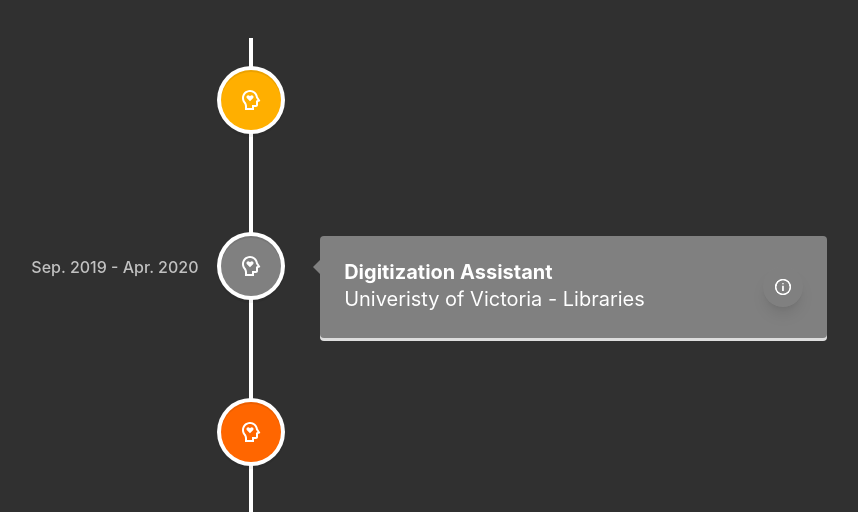
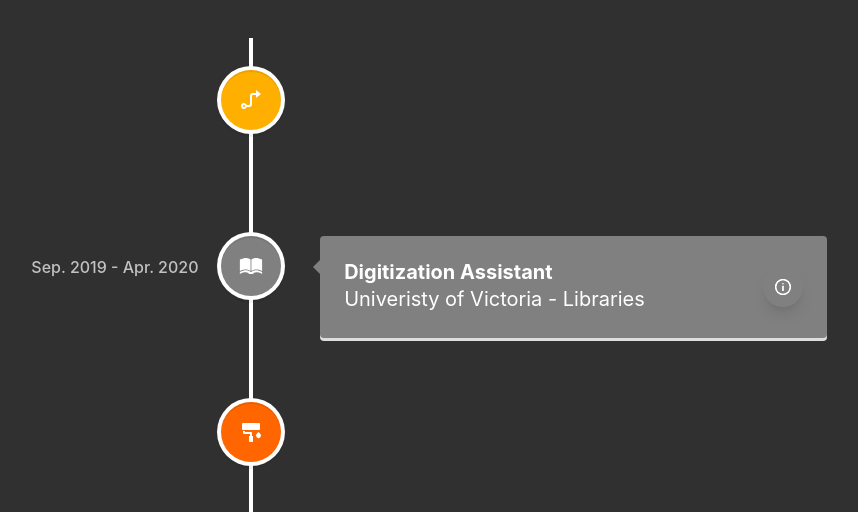
Before and after one commit to szeckirjr/portfolio-website, a React (Create React App) app: page /experience in a window 1280 px wide. Shown: the part 518-1030 px from the top of the page, without its empty margins (389-1247 px from the left). Built offline with nearby package versions, Linux system fonts and the light colour scheme.

Commit message:
Adding experience icons

```diff
--- a/src/components/experience/WorkTimelineElement.tsx
+++ b/src/components/experience/WorkTimelineElement.tsx
@@ -1,11 +1,10 @@
 import { InfoOutlineIcon } from "@chakra-ui/icons";
 import { Box, Heading, HStack, IconButton, Text, useDisclosure } from "@chakra-ui/react";
-import { RiMentalHealthLine } from "react-icons/ri";
 import { VerticalTimelineElement } from "react-vertical-timeline-component";
 import { Experience } from "../../docs/ExperienceData";
 import ExperienceModal from "./ExperienceModal";
 
-export default function WorkTimelineElement({ title, subtitle, description, color, range }: Experience){
+export default function WorkTimelineElement({ title, subtitle, description, color, range, icon }: Experience){
     const { isOpen, onOpen, onClose } = useDisclosure();
     return (
         <VerticalTimelineElement
@@ -14,7 +13,7 @@
             contentArrowStyle={{ borderRight: ('7px solid  '+color) }}
             date={range}
             iconStyle={{ background: color, color: '#fff' }}
-            icon={<RiMentalHealthLine />}
+            icon={icon}
             onTimelineElementClick={onOpen}
             style={ {cursor:"pointer"} }
         >
@@ -42,7 +41,7 @@
                     shadow="lg"
                 />
             </HStack>
-            <ExperienceModal isOpen={isOpen} onClose={onClose} experience={{ title, subtitle, description, color, range }} />
+            <ExperienceModal isOpen={isOpen} onClose={onClose} experience={{ title, subtitle, description, color, range, icon }} />
         </VerticalTimelineElement>
     );
 }
--- a/src/docs/ExperienceData.tsx
+++ b/src/docs/ExperienceData.tsx
@@ -1,9 +1,13 @@
+import { RiGuideLine, RiMentalHealthLine, RiPaintBrushFill } from "react-icons/ri"
+import { GiOpenBook } from "react-icons/gi"
+
 export type Experience = {
     title: string;
     subtitle: string;
     range: string;
     description: string[];
     color: string;
+    icon: JSX.Element;
 }
 
 export const coopExperienceData: Experience[] = [
@@ -15,7 +19,8 @@
             "For my first co-op, I worked at Centre for Addiction and Mental Health (CAMH), the largest mental health hospital in Canada. I worked entirely remotely due to the COVID-19 pandemic. There, I worked on developing an interactive web based application from scratch to better support the creation of health care plans in a health-specific data standard.",
             "Worked with Python and Dash for the generation of interactive interfaces. The second version was made using HTML, CSS, and JavaScript. The application runs on a Node.js/Express.js server and it has a MongoDB database for care plan storage."
         ],
-        color: "#97266D"
+        color: "#97266D",
+        icon: <RiMentalHealthLine />
     }
 ]
 
@@ -28,7 +33,8 @@
             "Representing UVic as a Campus Tour Guide by showing the campus to prospective students and their families.",
             "Acquired skills such as public speaking and interpersonal relations.",
         ],
-        color: "#ffaf00"
+        color: "#ffaf00",
+        icon: <RiGuideLine />
     },
     {
         title: "Digitization Assistant",
@@ -38,7 +44,8 @@
             "Scanning old BC Gazettes with the intent of uploading them into the Internet Archive.",
             "Learned how to use new equipament/software very fast, while learning how to work on an office environment for hours a day."
         ],
-        color: "gray"
+        color: "gray",
+        icon: <GiOpenBook />
     },
     {
         title: "Student Painter",
@@ -47,6 +54,7 @@
         description: [
             "Working as a student painter over the summer. Worked with clients (i.e. answering questions and handling any concerns they might have had) and worked outdoors. Also learned to be extremely flexible, since our time/location was usually given 30min before the job started."
         ],
-        color: "#ff6600"
+        color: "#ff6600",
+        icon: <RiPaintBrushFill />
     }
 ]
```
